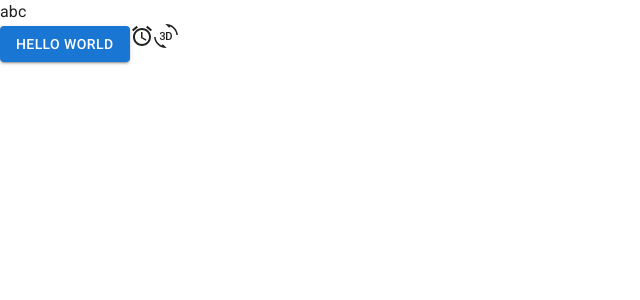
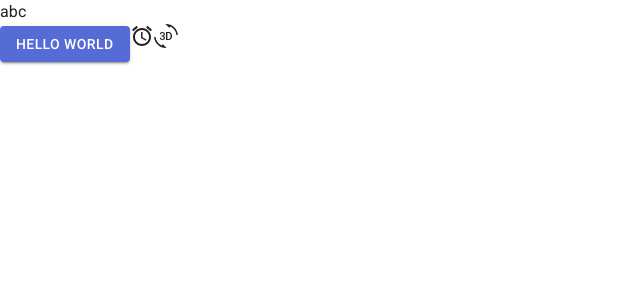
Before and after one commit to QuangHaDev2004/trello-web, a React (Vite) app: page / in a window 1280 px wide. Shown: the top 300 px of the page, without its empty margins (0-640 px from the left). Built offline with nearby package versions, Linux system fonts and the light colour scheme.

Commit message:
Add MUI Theme

```diff
--- /dev/null
+++ b/src/theme.js
@@ -0,0 +1,18 @@
+import { createTheme } from '@mui/material/styles';
+import { red } from '@mui/material/colors';
+
+const theme = createTheme({
+    palette: {
+        primary: {
+            main: '#556cd6'
+        },
+        secondary: {
+            main: '#19857b'
+        },
+        error: {
+            main: red.A400
+        }
+    }
+})
+
+export default theme;
```
Also changed, not shown: src/main.jsx (+7 -5 lines).
